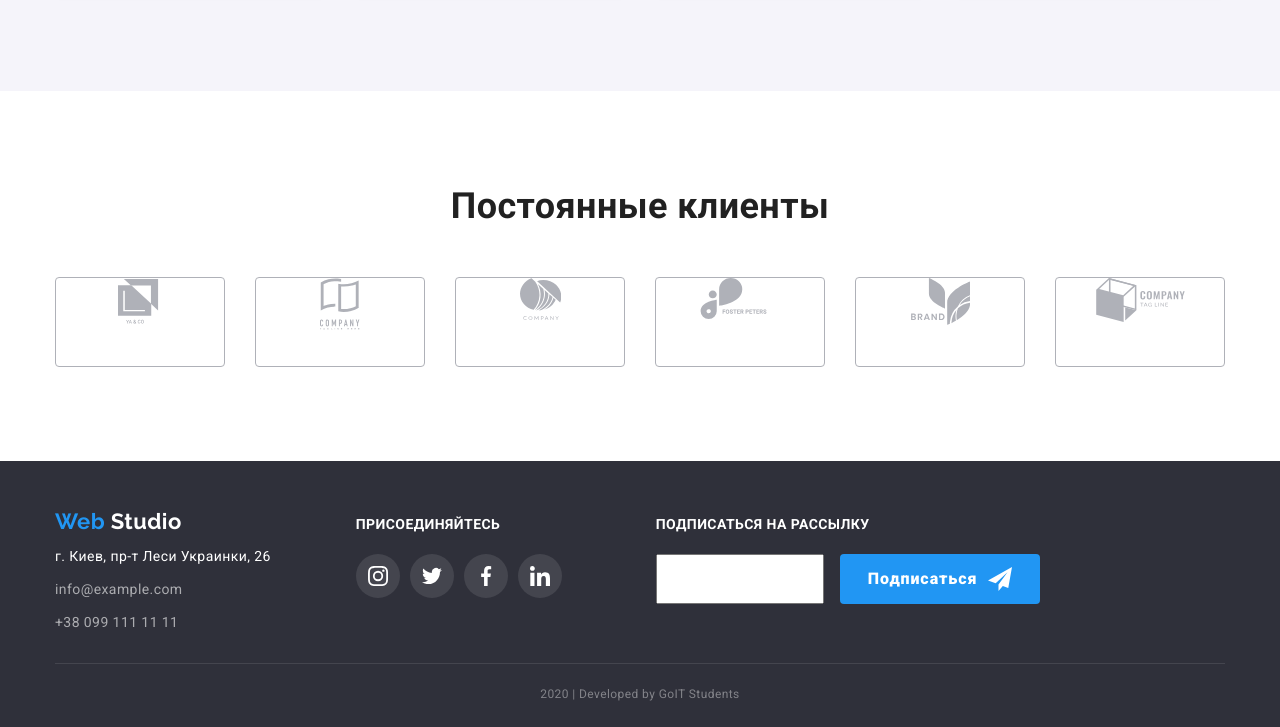
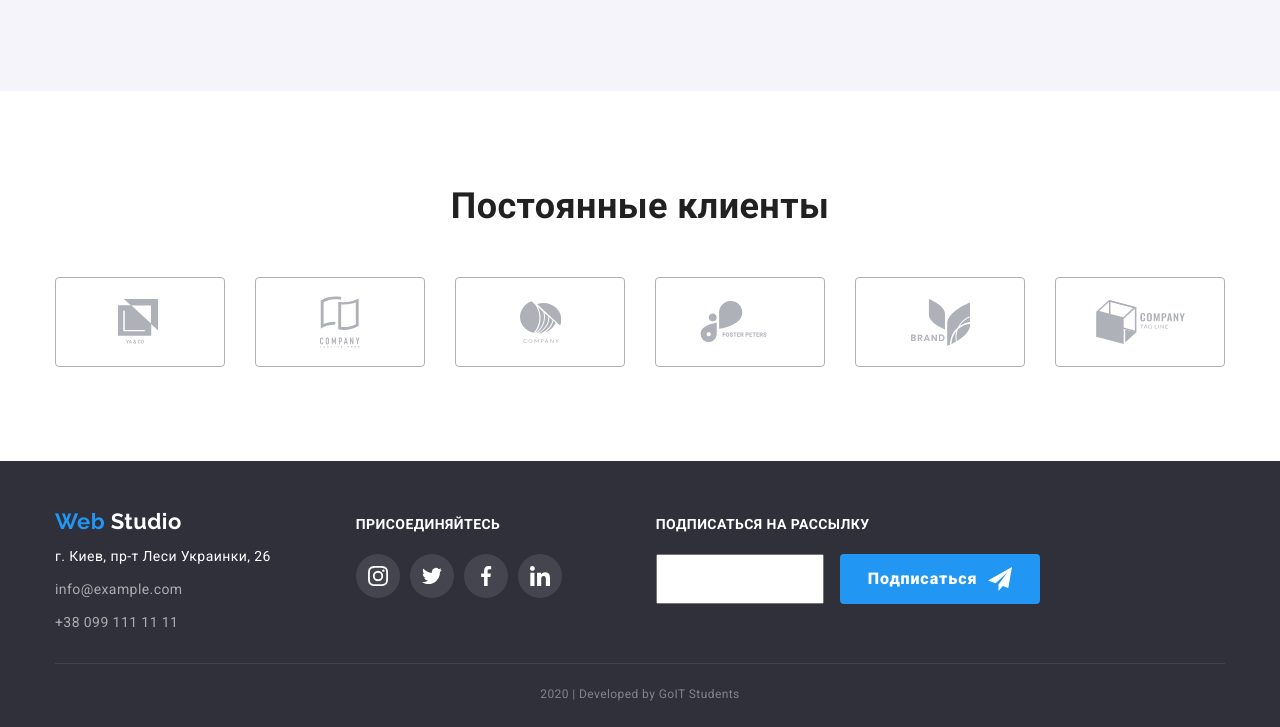
Before and after one commit to EvgeniyDotsenko/goit-markup-hw-04, a plain HTML site: page index.html in a window 1280 px wide. Shown: the part 2375-3102 px from the top of the page. Drawn offline with nearby package versions, Linux system fonts and the light colour scheme.

Commit message:
сделал ссылками постояных клиентов

```diff
--- a/css/style.css
+++ b/css/style.css
@@ -370,21 +370,18 @@ main .container {
   height: 90px;
   border-radius: 4px;
 
-  /* display: flex; */
+  display: flex;
 }
 
 .customer-item > a {
   display: flex;
+  margin: auto;
 }
 
 .customer-item:hover,
 .customer-item:focus {
   border: 1px solid var(--accent-color);
   --color4: var(--accent-color);
-}
-
-.customer-icon {
-  margin: auto;
 }
 
 .customer-item:not(:last-child) {
--- a/index.html
+++ b/index.html
@@ -328,29 +328,39 @@
               </a>
             </li>
             <li class="customer-item">
+              <a href="">
                 <svg class="customer-icon" width="40" height="52">
                   <use href="./img/symbol-defs.svg#icon-logo2"></use>
                 </svg>
+              </a>
             </li>
             <li class="customer-item">
+              <a href="">
                 <svg class="customer-icon" width="41" height="43">
                   <use href="./img/symbol-defs.svg#icon-logo3"></use>
                 </svg>
+              </a>
             </li>
             <li class="customer-item">
+              <a href="">
                 <svg class="customer-icon" width="80" height="42">
                   <use href="./img/symbol-defs.svg#icon-logo4"></use>
                 </svg>
+              </a>
             </li>
             <li class="customer-item">
+              <a href="">
                 <svg class="customer-icon" width="59" height="47">
                   <use href="./img/symbol-defs.svg#icon-logo5"></use>
                 </svg>
+              </a>
             </li>
             <li class="customer-item">
+              <a href="">
                 <svg class="customer-icon" width="89" height="45">
                   <use href="./img/symbol-defs.svg#icon-logo6"></use>
                 </svg>
+              </a>
             </li>
           </ul>
         </div>
```
Lines whose indentation alone changed are shown as unchanged.
